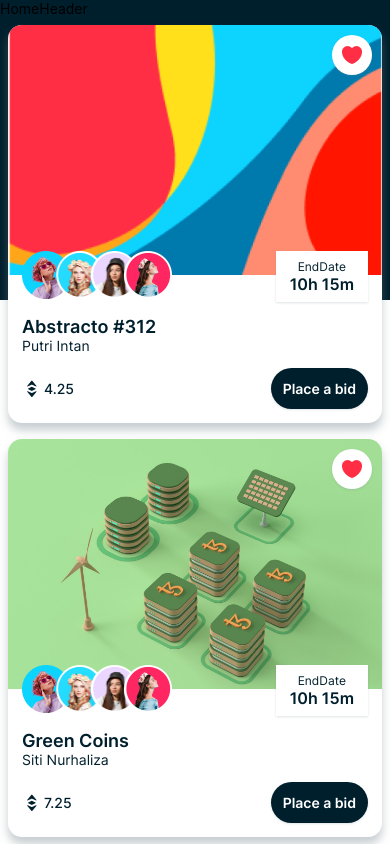
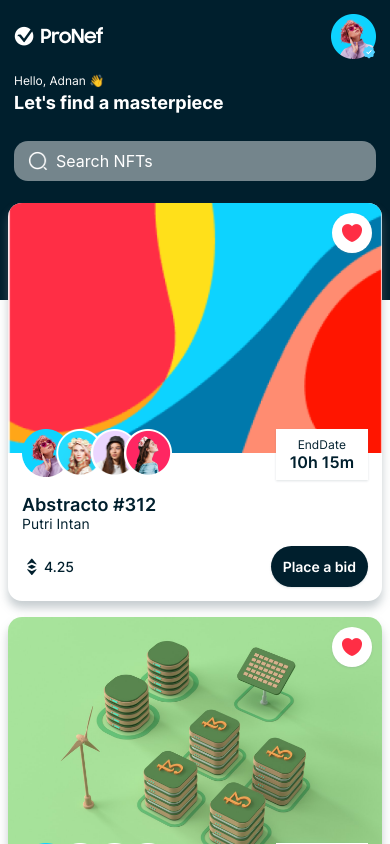
Before and after one commit to adnanali000/NFT-MARKETPLACE-REACT-NATIVE-APP, a React Native app: screen /Home in a window 390 px wide. Shown: the top 844 px of the page. Built offline with nearby package versions, Linux system fonts and the light colour scheme.

Commit message:
home header done and also Home screen done

```diff
--- a/components/HomeHeader.js
+++ b/components/HomeHeader.js
@@ -1,10 +1,65 @@
-import { View, Text } from 'react-native'
+import { View, Text,Image,TextInput } from 'react-native'
 import React from 'react'
+import {SIZES,COLORS,FONTS,assets} from '../constants'
 
-const HomeHeader = () => {
+const HomeHeader = ({onSearch}) => {
+
   return (
-    <View>
-      <Text>HomeHeader</Text>
+    <View style={{
+      backgroundColor:COLORS.primary,
+      padding:SIZES.font
+    }}>
+      <View style={{
+        flexDirection:'row',
+        justifyContent:'space-between',
+        alignItems:'center'
+      }}>
+        <Image
+          source={assets.logo}
+          resizeMode='contain'
+          style={{
+            width:90,
+            height:25
+          }}
+        />
+
+        <View style={{width:45,height:45}}>
+          <Image source={assets.person01} resizeMode='contain' style={{width:'100%',height:'100%'}} />
+          <Image source={assets.badge} resizeMode='contain' style={{position:'absolute', width:15,height:15,bottom:0,right:0}} />
+
+        </View>
+      </View>
+
+      <View style={{marginVertical:SIZES.font}}>
+        <Text style={{fontSize:SIZES.small,fontFamily:FONTS.regular,color:COLORS.white}}>Hello, Adnan 👋</Text>
+
+        <Text style={{fontSize:SIZES.large,fontFamily:FONTS.bold,marginTop:SIZES.base / 2,color:COLORS.white}}>Let's find a masterpiece</Text>
+      </View>
+
+      <View style={{marginTop:SIZES.font}}>
+        <View style={{
+          width:'100%',
+          borderRadius:SIZES.font,
+          backgroundColor:COLORS.gray,
+          flexDirection:'row',
+          paddingHorizontal:SIZES.font,
+          alignItems:'center',
+          paddingVertical:SIZES.small - 2
+        }}>
+          <Image
+            source={assets.search}
+            resizeMode="contain"
+            style={{height:20,width:20,marginRight:SIZES.base}}
+          />
+
+          <TextInput
+            placeholder='Search NFTs'
+            style={{flex:1,color:COLORS.white,fontSize:SIZES.medium}}
+            onChangeText={onSearch} />
+        </View>
+
+      </View>
+
     </View>
   )
 }
```
